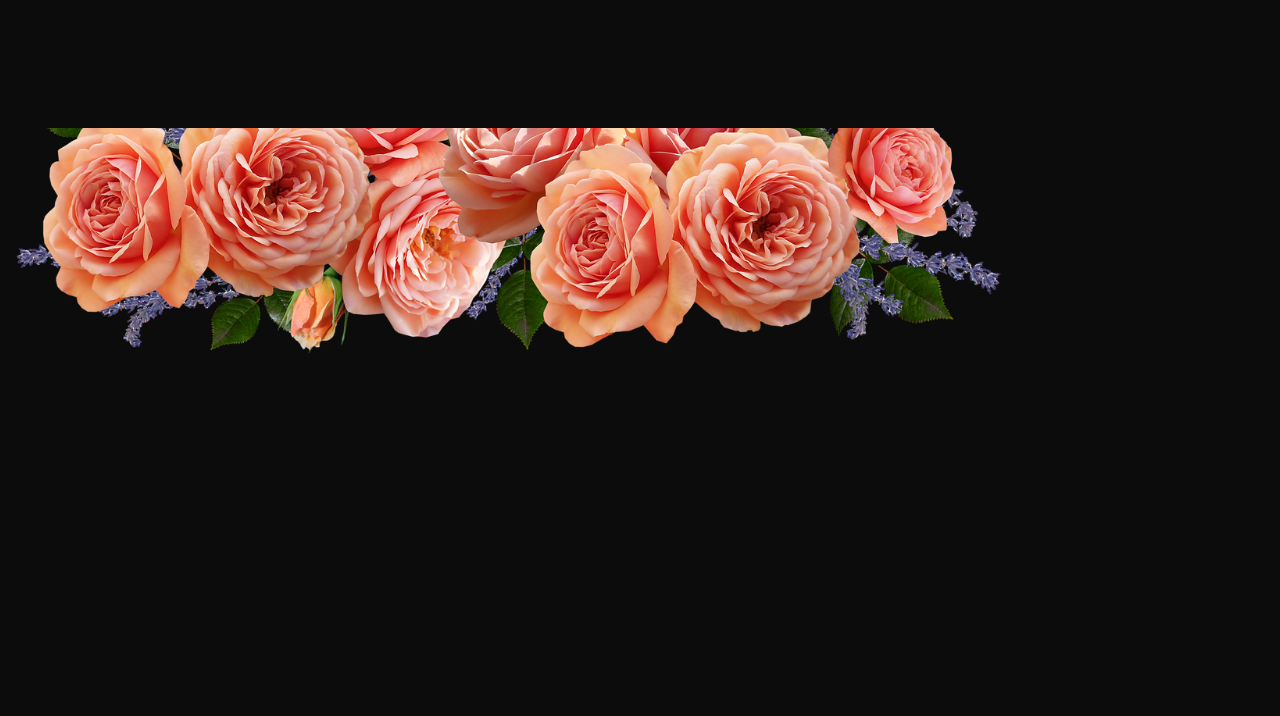
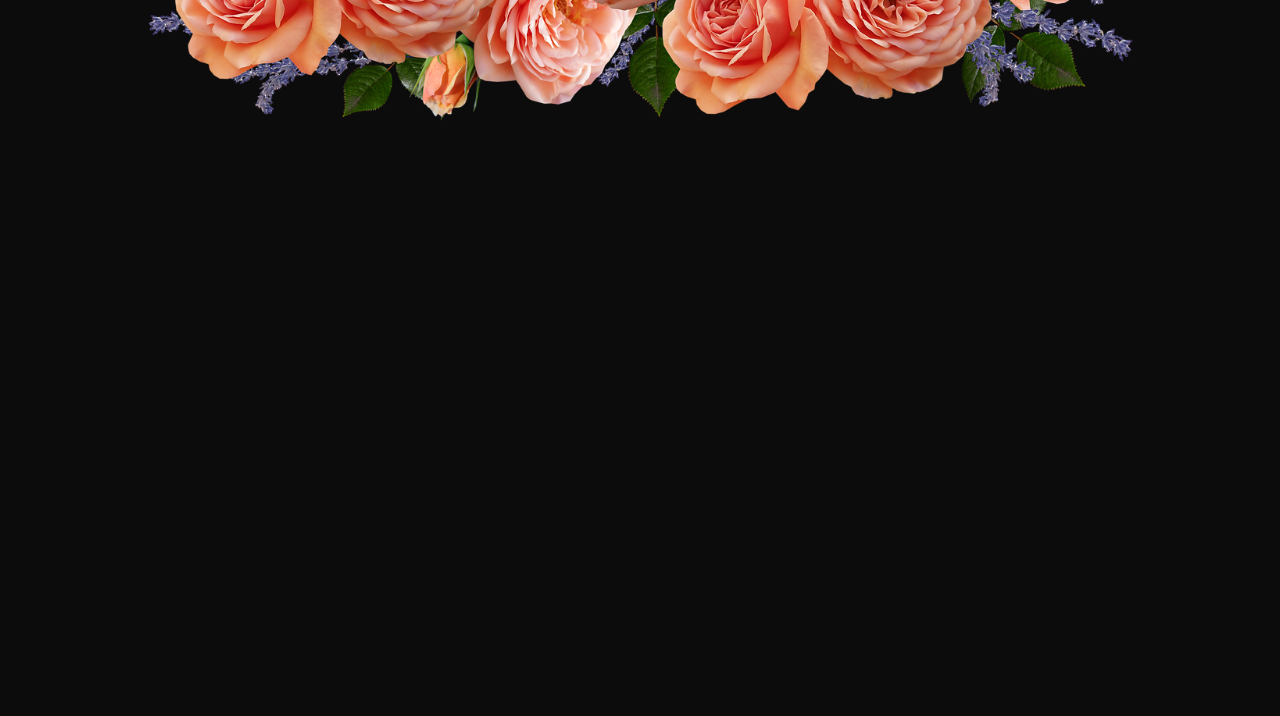
Before and after one commit to yasmineoctadavina/yasmineoctadavina.github.io, a website: page index.html in a window 1280 px wide. Shown: the part 2280-2996 px from the top of the page. Drawn offline with Linux system fonts and the light colour scheme.

Commit message:
update bunga?

```diff
--- a/style.css
+++ b/style.css
@@ -177,15 +177,7 @@ p, h1, h2{
 .bag-3{
     background-image: url(/img/bunga.png) ;
     background-repeat: no-repeat;
-    background-position-y: 2000px;
+    background-position: bottom;
     background-size: 1000px;
     overflow: visible;
 }
-
-.bag-4{
-    background-image: url(/img/bunga.png) ;
-    background-repeat: no-repeat;
-    background-position-y: -120px;
-    background-size: 1000px;
-    overflow: visible;
-}
```
